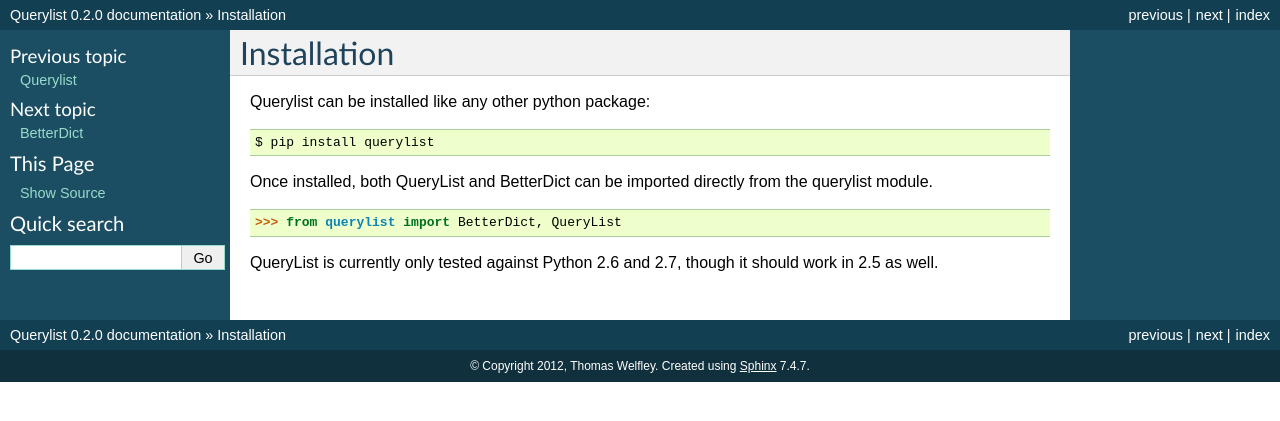
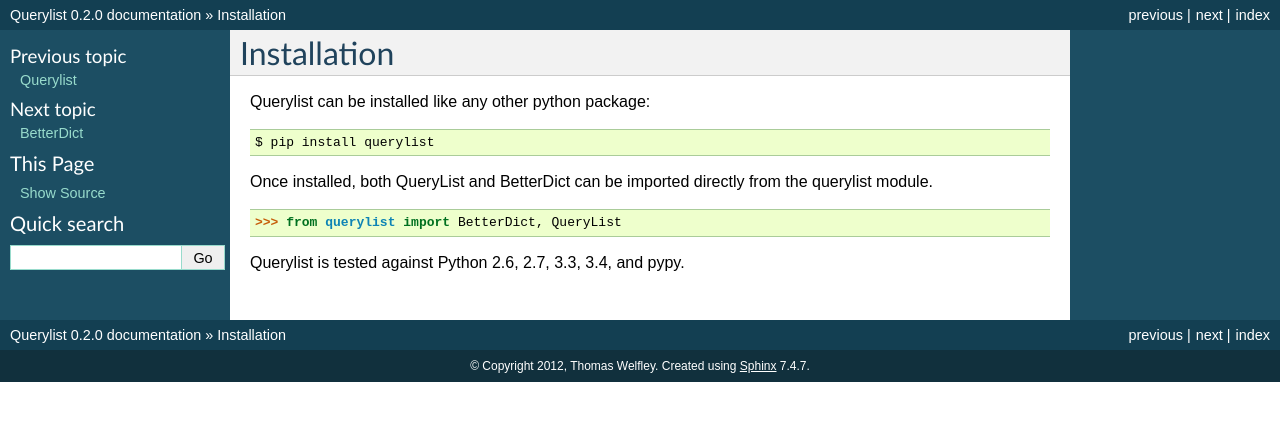
Before and after one commit to thomasw/querylist, a Sphinx documentation site: the page built from docs/source/installation.rst, in a window 1280 px wide. Shown: the top 421 px of the page. Built offline with Sphinx 7.4.7, drawn with Linux system fonts in a browser that asks for light colours.

Commit message:
Reflect python 3 support in docs

```diff
--- a/docs/source/changelog.rst
+++ b/docs/source/changelog.rst
@@ -1,5 +1,9 @@
 Changelog
 =========
+
+**0.3.0**
+
+* Adds Python 3 support.
 
 **0.2.0**
 
--- a/docs/source/installation.rst
+++ b/docs/source/installation.rst
@@ -10,5 +10,4 @@
 
     >>> from querylist import BetterDict, QueryList
 
-QueryList is currently only tested against Python 2.6 and 2.7, though it
-should work in 2.5 as well.
+Querylist is tested against Python 2.6, 2.7, 3.3, 3.4, and pypy.
```
Also changed, not shown: README.md (+1 -1 lines).
